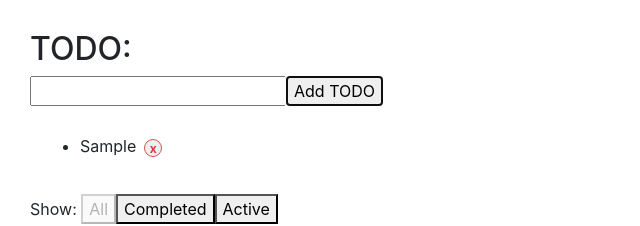
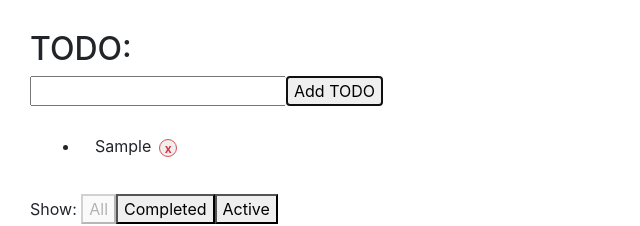
Before and after one commit to armandocin/react-redux-todoApp, a React (Create React App) app: page / in a window 1280 px wide. Both pictures are taken after typing "Sample" into the empty fields and a click on the button "Add TODO". Shown: the top 226 px of the page, without its empty margins (0-640 px from the left). Built offline with nearby package versions, Linux system fonts and the light colour scheme.

Commit message:
column width 3 for todo list elements

```diff
--- a/src/VisibleTodoList.js
+++ b/src/VisibleTodoList.js
@@ -17,6 +17,7 @@ const handleChangeFilter = (todos, filter) => {
 const Todo = ({todo, toggle, onRemove}) => (
 		<div className="todo-div">
 			<li key={todo.id}
+				className="col-sm-3"
 				onClick = {toggle}
 				style = {
 					{
```
Also changed, not shown: src/css/index.css (line endings or trailing spaces).
